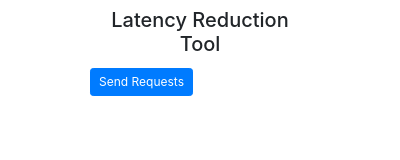
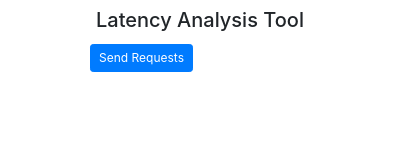
Before and after one commit to vincentT360/chrome-extension-lte-analysis, a browser extension: page popup.html in a window 400 px wide. Drawn offline with Linux system fonts and the light colour scheme.

Commit message:
Changed name

```diff
--- a/popup.html
+++ b/popup.html
@@ -12,7 +12,7 @@
     <div class="container mt-2 mb-3" style="width: 250px;">
       <div class="row">
         <div class="col mb-1">
-          <h5 style="text-align: center;">Latency Reduction Tool</h5>
+          <h5 style="text-align: center;">Latency Analysis Tool</h5>
         </div>
       </div>
       <div class="row">
--- a/scripts/popup.js
+++ b/scripts/popup.js
@@ -11,6 +11,7 @@ function wait(ms){
 //https://www.nslookup.io/domains/https%3A%2F%2Fsocketsbay.com%2Ftest-websockets/webservers/
 
 //Can also test what we are sending by going here and pressing connect, then in our extension send requests
+//Our packets sent will pop up in the website below
 //https://socketsbay.com/test-websockets
 // const socket = new WebSocket('wss://socketsbay.com/wss/v2/2/demo/')
 
```
